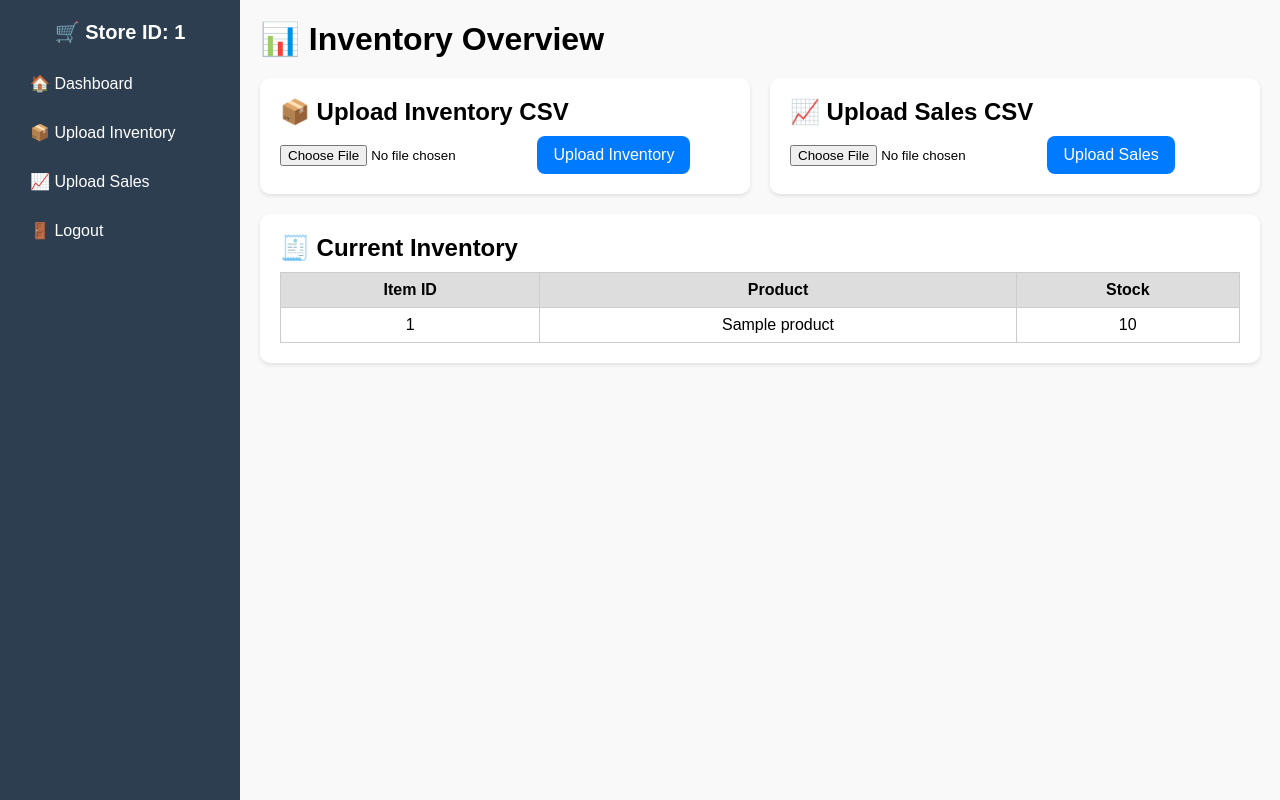
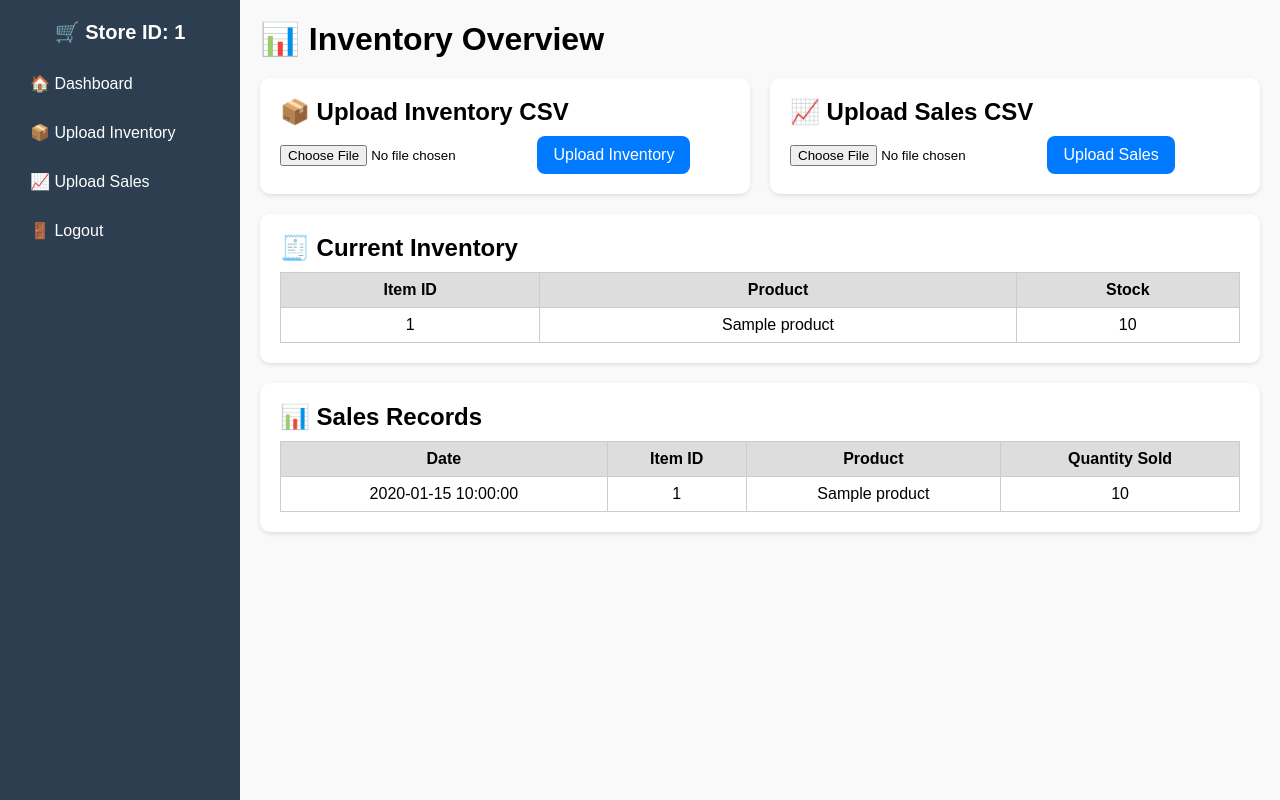
Before and after one commit to gautamdhw/inventory_balance_system, a Flask app: page /dashboard in a window 1280 px wide. Run offline with Flask 3, Linux system fonts and the light colour scheme; the visitor is signed in with stand-in values (Sample User, id 1); a database or web service that is not in the repository returns one stand-in record (values such as "Sample title").

Commit message:
Added sales upload and display functionality, UI improved

```diff
--- a/backend/app.py
+++ b/backend/app.py
@@ -1,6 +1,6 @@
 from flask import Flask, request, session, redirect, render_template, render_template_string
 from werkzeug.security import generate_password_hash, check_password_hash
-from db import inventory_collection, store_admins_collection
+from db import inventory_collection, store_admins_collection,sales_collection
 import os
 import pandas as pd
 from werkzeug.utils import secure_filename
@@ -39,11 +39,11 @@ def login():
     password = request.form["password"]
 
     user = store_admins_collection.find_one({"store_id": store_id})
-    if not user or not check_password_hash(user["password"], password):
-        return "Invalid credentials"
-
-    session["store_id"] = store_id
-    return redirect("/dashboard")
+    if user and check_password_hash(user["password"], password):
+        session["store_id"] = store_id
+        return redirect("/dashboard")
+    else:
+        return "Invalid store ID or password"
 
 
 @app.route("/dashboard")
@@ -52,13 +52,21 @@ def dashboard():
         return redirect("/")
 
     store_id = session["store_id"]
+
+    # Inventory data
     records = list(inventory_collection.find({"store_id": store_id}))
     table_rows = ""
     for item in records:
         table_rows += f"<tr><td>{item.get('item_id')}</td><td>{item.get('product')}</td><td>{item.get('stock')}</td></tr>"
 
-    # ✅ send values via render_template
-    return render_template("index.html", store_id=store_id, table_rows=table_rows)
+    # Sales data
+    sales_records = list(sales_collection.find({"store_id": store_id}))
+    sales_rows = ""
+    for sale in sales_records:
+        sales_rows += f"<tr><td>{sale.get('date')}</td><td>{sale.get('item_id')}</td><td>{sale.get('product')}</td><td>{sale.get('quantity')}</td></tr>"
+
+    return render_template("index.html", store_id=store_id, table_rows=table_rows, sales_rows=sales_rows)
+
 
 @app.route("/api/inventory/upload", methods=["POST"])
 def upload_inventory():
@@ -79,6 +87,26 @@ def upload_inventory():
 
     return redirect("/dashboard")
 
+@app.route("/api/sales/upload", methods=["POST"])
+def upload_sales():
+    if "store_id" not in session:
+        return redirect("/")
+
+    file = request.files["file"]
+    filename = secure_filename(file.filename)
+    filepath = os.path.join(UPLOAD_FOLDER, filename)
+    file.save(filepath)
+
+    df = pd.read_csv(filepath)
+    df["store_id"] = session["store_id"]  # tag the store
+
+    # Optionally clean previous sales data for that store
+    sales_collection.delete_many({"store_id": session["store_id"]})
+    sales_collection.insert_many(df.to_dict(orient="records"))
+
+    return redirect("/dashboard")
+
+
 @app.route("/logout")
 def logout():
     session.clear()  # or session.pop("store_id", None)
--- a/backend/db.py
+++ b/backend/db.py
@@ -5,3 +5,4 @@ client = MongoClient("mongodb://localhost:27017/")
 db = client["inventory_db"]
 inventory_collection = db["inventory"]
 store_admins_collection = db["store_admins"]
+sales_collection = db["sales_data"]
--- a/frontend/templates/index.html
+++ b/frontend/templates/index.html
@@ -3,7 +3,10 @@
   <head>
     <meta charset="UTF-8" />
     <title>Inventory Dashboard</title>
-  <link rel="stylesheet" href="{{ url_for('static', filename='styles.css') }}">
+    <link
+      rel="stylesheet"
+      href="{{ url_for('static', filename='styles.css') }}"
+    />
   </head>
   <body class="dashboard-layout">
     <!-- Sidebar -->
@@ -25,7 +28,11 @@
         <!-- Inventory Upload -->
         <section class="card" id="upload-inventory">
           <h2>📦 Upload Inventory CSV</h2>
-        <form action="/api/inventory/upload" method="POST" enctype="multipart/form-data">
+          <form
+            action="/api/inventory/upload"
+            method="POST"
+            enctype="multipart/form-data"
+          >
             <input type="file" name="file" accept=".csv" required />
             <button type="submit">Upload Inventory</button>
           </form>
@@ -34,7 +41,11 @@
         <!-- Sales Upload -->
         <section class="card" id="upload-sales">
           <h2>📈 Upload Sales CSV</h2>
-        <form action="/api/sales/upload" method="POST" enctype="multipart/form-data">
+          <form
+            action="/api/sales/upload"
+            method="POST"
+            enctype="multipart/form-data"
+          >
             <input type="file" name="file" accept=".csv" required />
             <button type="submit">Upload Sales</button>
           </form>
@@ -56,6 +67,24 @@
           </tbody>
         </table>
       </section>
+
+      <!-- Sales Table -->
+      <section class="card full">
+        <h2>📊 Sales Records</h2>
+        <table>
+          <thead>
+            <tr>
+              <th>Date</th>
+              <th>Item ID</th>
+              <th>Product</th>
+              <th>Quantity Sold</th>
+            </tr>
+          </thead>
+          <tbody>
+            {{ sales_rows|safe }}
+          </tbody>
+        </table>
+      </section>
     </div>
   </body>
 </html>
```
Lines whose indentation alone changed are shown as unchanged.
